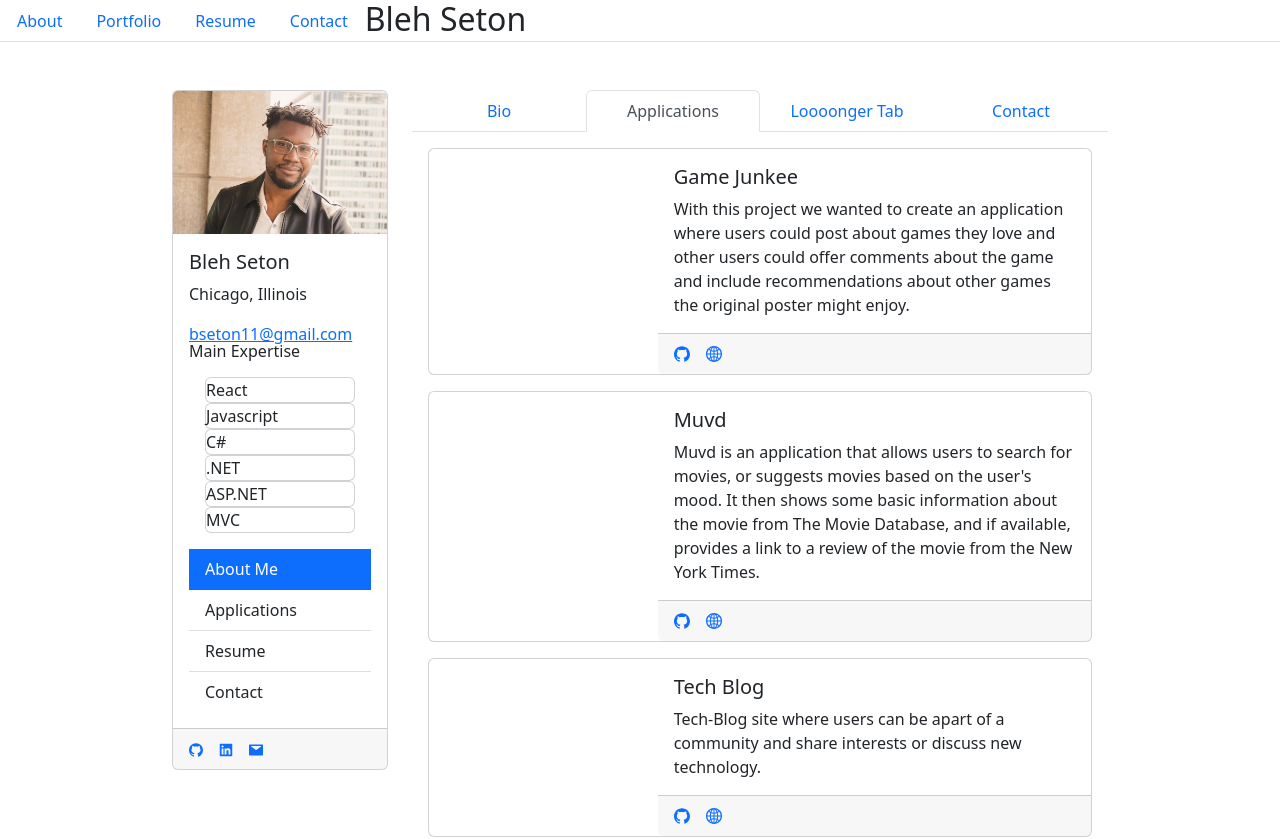
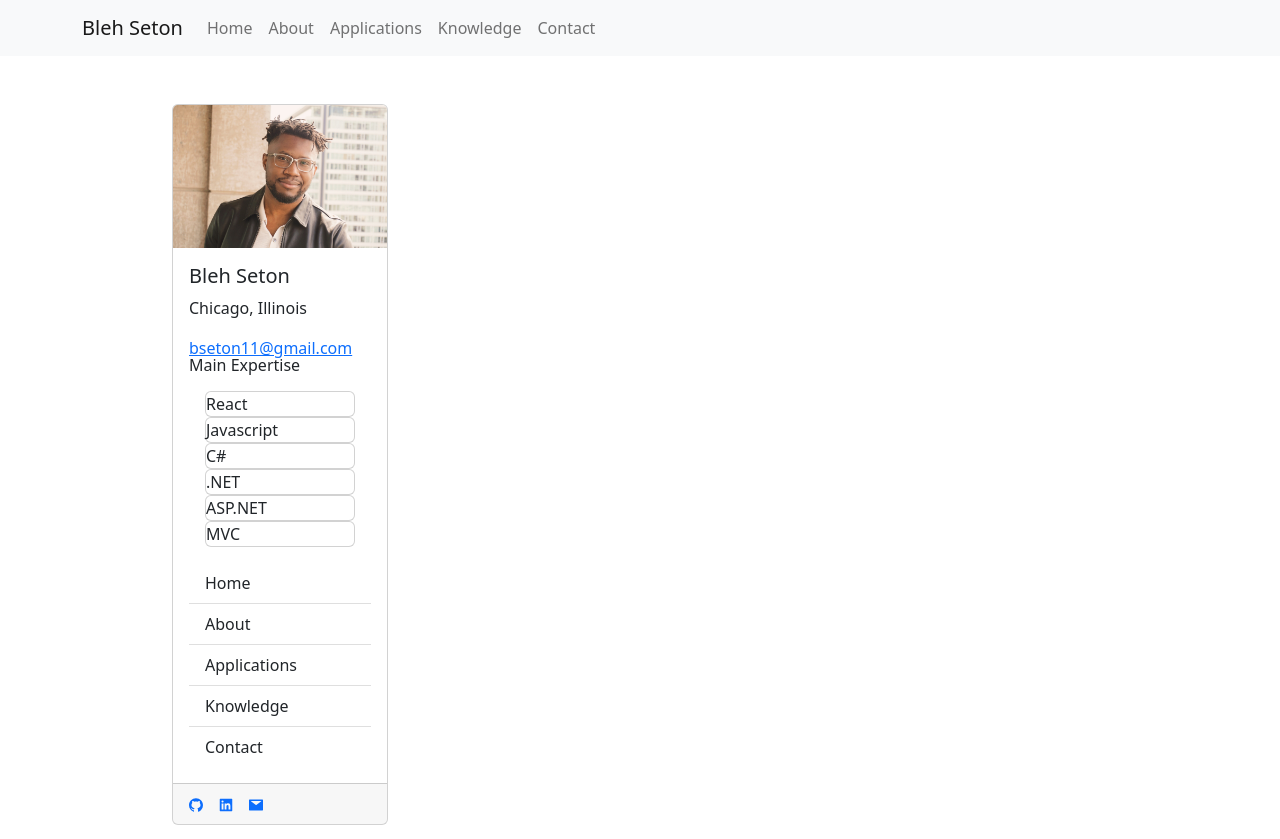
Before and after one commit to Blehjo/react-portfolio, a React (Create React App) app: page / in a window 1280 px wide. Shown: the top 839 px of the page. Built offline with nearby package versions, Linux system fonts and the light colour scheme.

Commit message:
updated navbar

```diff
--- a/src/App.js
+++ b/src/App.js
@@ -6,15 +6,17 @@ import Portfolio from "./routes/Portfolio";
 import Resume from "./routes/Resume";
 import Contact from "./routes/Contact";
 import Profile from './components/Profile';
+import TabPages from './components/TabPages';
 
 const App = () => {
     return (
         <Routes>
             <Route path='/' element={<><NavTabs/><Profile/></>} >
-                    {/* <Route index element={<About />} /> */}
-                    <Route path='portfolio' element={<Portfolio />} />
-                    <Route path='resume' element={<Resume />} />
-                    <Route path='contact' element={<Contact />} />
+                {/* <Route index element={<TabPages />} />
+                <Route path='about' element={<About />} />
+                <Route path='portfolio' element={<Portfolio />} />
+                <Route path='resume' element={<Resume />} />
+                <Route path='contact' element={<Contact />} /> */}
             </Route>
         </Routes>
     );
--- a/src/components/ApplicationData.js
+++ b/src/components/ApplicationData.js
@@ -7,11 +7,13 @@ import weatherDashboardArr from './images/weatherDashboard';
 
 
 export const ApplicationData = [
+    { id: 8, applicationTitle: "Shell Geist", mainPhoto: "../assets/polariPhotos/polari1.png", description: "Think of Shell Geist as a virtual meetup. You can attend events by getting a code and joining video game lobbies, joining live discussions, and leaving your own feed back from first-hand experience.", applicationImage: "polariArr", applicationLink: "https://shellgeist.com/", github: "https://github.com/Blehjo/shell-geist" },
+    { id: 7, applicationTitle: "Polari", mainPhoto: "../assets/polariPhotos/polari1.png", description: "Polari is a dating website catered to the LGBTQ community with an emphasis to educate users of their attachment styles", applicationImage: "polariArr", applicationLink: "https://polari-attachments.herokuapp.com/", github: "https://github.com/polari-2022" },
+    { id: 10, applicationTitle: "Bleh Nmah", mainPhoto: "../assets/polariPhotos/polari1.png", description: "Portfolio of my artwork. Users can view my collections and look into my paintings. Think of it as an online gallery. Enjoy!", applicationImage: "polariArr", applicationLink: "https://exquisite-basbousa-208df9.netlify.app", github: "https://github.com/Blehjo/BlehNmah" },
+    { id: 9, applicationTitle: "Eco Merchant", mainPhoto: "../assets/polariPhotos/polari1.png", description: "Eco Merchant is an ecommerce web application. Similar to your favorite clothing store's website. You can browse clothing, add them to your cart, and purchase them if you would like. Navigate through the site seamlessly and even sign up, so that you can receive updates as the catalogue get's updated from season to season.", applicationImage: "polariArr", applicationLink: "https://exquisite-basbousa-208df9.netlify.app", github: "https://github.com/Blehjo/eco-merchant" },
+    { id: 11, applicationTitle: "Search engine", mainPhoto: "../assets/quizPhotos/quiz1.png", description: "This is a search engine for books. You are able to search for any book and read its description. If the book interests you, you can save it to your library as a reminder to look into it or read it. Once the book is no longer of interests to you, you can delete it from your library.", applicationImage: quizArr, applicationLink: "https://blehjo-mern-book-search.herokuapp.com/", github: "https://github.com/Blehjo/mern-search-engine/" },
+    { id: 4, applicationTitle: "Progressive Web Application", mainPhoto: "../assets/textEditorPhotos/texteditor1.png", description: "Website that I refactored with MERN stack. Allows the user to search for books and save it to his/her/their collection.", applicationImage: textEditorArr, applicationLink: "https://online-offline-editor.herokuapp.com/", github: "https://www.github.com/Blehjo/pwa" },
     { id: 1, applicationTitle: "Game Junkee", mainPhoto: "../assets/gameJunkeePhotos/gamejunkee1.png", description: "With this project we wanted to create an application where users could post about games they love and other users could offer comments about the game and include recommendations about other games the original poster might enjoy.", applicationImage: gameJunkeeArr, applicationLink: "https://gamejunkee.herokuapp.com/", github: "https://github.com/Project-2-BJMS/GameJunkee" },
     { id: 2, applicationTitle: "Muvd", mainPhoto: "../assets/muvdPhotos/muvd1.png", description: "Muvd is an application that allows users to search for movies, or suggests movies based on the user's mood. It then shows some basic information about the movie from The Movie Database, and if available, provides a link to a review of the movie from the New York Times.", applicationImage: muvdArr, applicationLink: "https://coding-p1-g1.github.io/muvd/", github: "https://github.com/coding-p1-g1/muvd" },
-    { id: 3, applicationTitle: "Tech Blog", mainPhoto: "../assets/techsterBlogPhotos/techsterblog1.png", description: "Tech-Blog site where users can be apart of a community and share interests or discuss new technology.", applicationImage: techsterBlogArr, applicationLink: "https://techsterblog.herokuapp.com/", github: "https://github.com/Blehjo/tech-blog" },
-    { id: 4, applicationTitle: "Progressive Web Application", mainPhoto: "../assets/textEditorPhotos/texteditor1.png", description: "Website that I refactored with MERN stack. Allows the user to search for books and save it to his/her/their collection.", applicationImage: textEditorArr, applicationLink: "https://online-offline-editor.herokuapp.com/", github: "https://www.github.com/Blehjo/pwa" },
     { id: 5, applicationTitle: "Weather Dashboard", mainPhoto: "../assets/weatherDashboardPhotos/weatherdashboard.png", description: "Weather dashboard where users can search for cities and get the cities current weather and five-day forecast. The cities are also saved to local storage, so the user can access past searches.", applicationImage: weatherDashboardArr, applicationLink: "https://blehjo.github.io/weather-dashboard/", github: "https://github.com/Blehjo/weather-dashboard" },
-    { id: 6, applicationTitle: "Quiz", mainPhoto: "../assets/quizPhotos/quiz1.png", description: "Squiz Game. Application that tests a user's ability to work under pressure. This site is one page and the user can play a game and keep track of his/her/their scores.", applicationImage: quizArr, applicationLink: "https://blehjo.github.io/quiz/", github: "https://github.com/Blehjo/quiz/" },
-    { id: 7, applicationTitle: "Polari", mainPhoto: "../assets/polariPhotos/polari1.png", description: "Polari is a dating website catered to the LGBTQ community with an emphasis to educate users of their attachment styles", applicationImage: "polariArr", applicationLink: "https://polari-attachments.herokuapp.com/", github: "https://github.com/polari-2022" },
 ]
--- a/src/components/NavTabs.js
+++ b/src/components/NavTabs.js
@@ -1,4 +1,5 @@
 import { Fragment, useContext } from 'react';
+import { Navbar, Container, Nav, NavDropdown, Form, Button } from 'react-bootstrap';
 import { Outlet, Link } from 'react-router-dom';
 
 import Profile from './Profile';
@@ -16,54 +17,25 @@ const styles = {
 // We assign them to their own variable names
 function NavTabs({ currentPage, handlePageChange }) {
   return (
-    <Fragment>
-      <ul className="nav nav-tabs">
-        <li className="nav-item">
-          <a
-            to='/'
-            onClick={() => handlePageChange('About')}
-            // Check to see if the currentPage is `About`, and if so we use the active link class from bootstrap. Otherwise, we set it to a normal nav-link
-            className={currentPage === 'About' ? 'nav-link active' : 'nav-link'}
+    <Navbar sticky='top' bg="light" expand="lg">
+      <Container>
+        <Navbar.Brand href="/">Bleh Seton</Navbar.Brand>
+        <Navbar.Toggle aria-controls="navbarScroll" />
+        <Navbar.Collapse id="navbarScroll">
+          <Nav
+            className="justify-content-end me-auto my-2 my-lg-0"
+            style={{ maxHeight: '100px' }}
+            navbarScroll
           >
-            About
-          </a>
-        </li>
-        <li className="nav-item">
-          <a
-            href="#blog"
-            onClick={() => handlePageChange('Portfolio')}
-            // Check to see if the currentPage is `Blog`, and if so we use the active link class from bootstrap. Otherwise, we set it to a normal nav-link
-            className={currentPage === 'Portfolio' ? 'nav-link active' : 'nav-link'}
-          >
-            Portfolio
-          </a>
-        </li>
-        <li className="nav-item">
-          <a
-            href="#blog"
-            onClick={() => handlePageChange('Resume')}
-            // Check to see if the currentPage is `Blog`, and if so we use the active link class from bootstrap. Otherwise, we set it to a normal nav-link
-            className={currentPage === 'Resume' ? 'nav-link active' : 'nav-link'}
-          >
-            Resume
-          </a>
-        </li>
-        <li className="nav-item">
-          <a
-            href="#contact"
-            onClick={() => handlePageChange('Contact')}
-            // Check to see if the currentPage is `Contact`, and if so we use the active link class from bootstrap. Otherwise, we set it to a normal nav-link
-            className={currentPage === 'Contact' ? 'nav-link active' : 'nav-link'}
-          >
-            Contact
-          </a>
-        </li>
-        <h2 style={styles.bleh} >
-          Bleh Seton
-        </h2>
-      </ul>
-      <Outlet/>
-    </Fragment>
+            <Nav.Link href="#action1">Home</Nav.Link>
+            <Nav.Link href="#action2">About</Nav.Link>
+            <Nav.Link href="#action2">Applications</Nav.Link>
+            <Nav.Link href="#action2">Knowledge</Nav.Link>
+            <Nav.Link href="#action2">Contact</Nav.Link>
+          </Nav>
+        </Navbar.Collapse>
+      </Container>
+    </Navbar>
   );
 }
 
--- a/src/components/Profile.js
+++ b/src/components/Profile.js
@@ -1,11 +1,17 @@
 import { Fragment } from "react";
 import { Card, Col, ListGroup, Row } from "react-bootstrap";
 import { LinkedinFilled, GithubFilled, MailFilled} from '@ant-design/icons';
-import TabPages from "./TabPages";
+// import TabPages from "./TabPages";
 
-// import { FontAwesomeIcon } from '@fortawesome/react-fontawesome';
-// import { faEnvelope } from '@fortawesome/free-solid-svg-icons';
-// import { solid, regular, brands, icon } from '@fortawesome/fontawesome-svg-core/import.macro'
+import { Routes, Route } from 'react-router-dom';
+
+// import NavTabs from "./components/NavTabs";
+import About from "../routes/About";
+import Portfolio from "../routes/Portfolio";
+import Resume from "../routes/Resume";
+import Contact from "../routes/Contact";
+// import Profile from './components/Profile';
+import TabPages from '../components/TabPages';
 
 const Profile = () => {
     return (
@@ -28,25 +34,24 @@ const Profile = () => {
                                 <Card>MVC</Card>
                             </Card.Body>
                             <ListGroup defaultActiveKey="#link1" variant="flush">
-                                <ListGroup.Item href="#link1"action>About Me</ListGroup.Item>
-                                <ListGroup.Item action>Applications</ListGroup.Item>
-                                <ListGroup.Item action>Resume</ListGroup.Item>
-                                <ListGroup.Item action>Contact</ListGroup.Item>
+                                <ListGroup.Item href="/"action>Home</ListGroup.Item>
+                                <ListGroup.Item action href="/about">About</ListGroup.Item>
+                                <ListGroup.Item action href="/portfolio">Applications</ListGroup.Item>
+                                <ListGroup.Item action href='/resume'>Knowledge</ListGroup.Item>
+                                <ListGroup.Item action href='/contact'>Contact</ListGroup.Item>
                             </ListGroup>
                         </Card.Body>
                         <Card.Footer>
                             <small>
                                 <Card.Link href="https://github.com/Blehjo"><GithubFilled /></Card.Link>
                                 <Card.Link href="https://www.linkedin.com/in/bleh-s/"><LinkedinFilled /></Card.Link>
-                                {/* <Card.Link href='https://stackoverflow.com/users/20506079/bleh'><FontAwesomeIcon icon="fa-brands fa-stack-overflow" /></Card.Link> */}
                                 <Card.Link href='mailto:blehjooo@gmail.com'><MailFilled /></Card.Link>
                             </small>
                         </Card.Footer>
                     </Card>
                 </Col>
-                <Col md={8} lg={8} xl={9}>
-                    <TabPages/>
-                </Col>
+                {/* <Col md={8} lg={8} xl={9}>
+                </Col> */}
             </Row>
         </Fragment>
     )
--- a/src/components/TabPages.js
+++ b/src/components/TabPages.js
@@ -9,6 +9,7 @@ import PolariCard from './PolariCard';
 const TabPages = () => {
     return (
         <Tabs
+        style={{ width: '50%'}} lg={8}
         defaultActiveKey="applications"
         id="justify-tab-example"
         className="mb-3"
@@ -42,7 +43,7 @@ const TabPages = () => {
                     </>
                 ))}
             </Tab>
-            <Tab eventKey="longer-tab" title="Loooonger Tab">
+            <Tab eventKey="longer-tab" title="Tech Stack">
             Goodmorning
             </Tab>
             <Tab eventKey="contact" title="Contact">
--- a/src/routes/About.js
+++ b/src/routes/About.js
@@ -7,7 +7,7 @@ export default function About() {
   return (
     <div>
       <Row>
-        <Col>
+        <Col lg={4}>
           <h1 >About Page</h1>
           <img width='300px' height='auto' alt='profile' src={require('/Users/blehjo/bootcamp/homework/react-portfolio/src/assets/profilepicture/newprofilepic.jpg')}/>
           <p >
```
